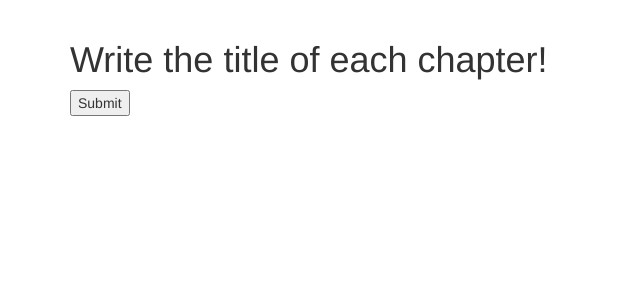
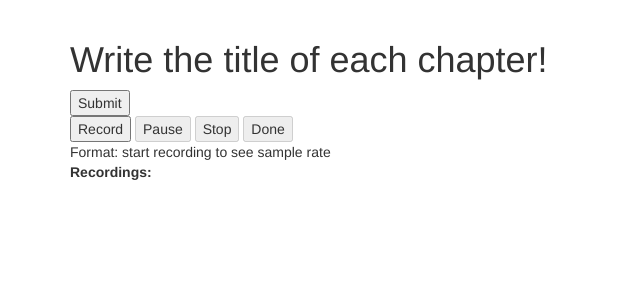
Before and after one commit to reich6534/SumoPY, a Flask app: template bmc/templates/bmc_form.html in a window 1280 px wide. Shown: the part 52-352 px from the top of the page, without its empty margins (0-640 px from the left). Run offline with Flask 2, Linux system fonts and the light colour scheme; the template is opened without the code that fills it, so the values that code supplies are empty; some libraries are stand-ins or nearby versions.

Commit message:
Elements in new bmc form

```diff
--- a/bmc/templates/bmc_form.html
+++ b/bmc/templates/bmc_form.html
@@ -17,4 +17,17 @@
     <input type="submit">
 </form>
 
+<link rel="stylesheet" type="text/css" href="{{url_for('static', filename='style.css')}}">
+<div id="controls">
+    <button id="recordButton">Record</button>
+    <button id="pauseButton" disabled>Pause</button>
+    <button id="stopButton" disabled>Stop</button>
+    <button id="doneButton" disabled>Done</button>
+ </div>
+ <div id="formats">Format: start recording to see sample rate</div>
+ <p><strong>Recordings:</strong></p>
+ <ol id="recordingsList"></ol>
+<script src="https://cdn.rawgit.com/mattdiamond/Recorderjs/08e7abd9/dist/recorder.js"></script>
+<script src="{{url_for('static', filename='app.js')}}"></script>
+
 {% endblock %}
```
